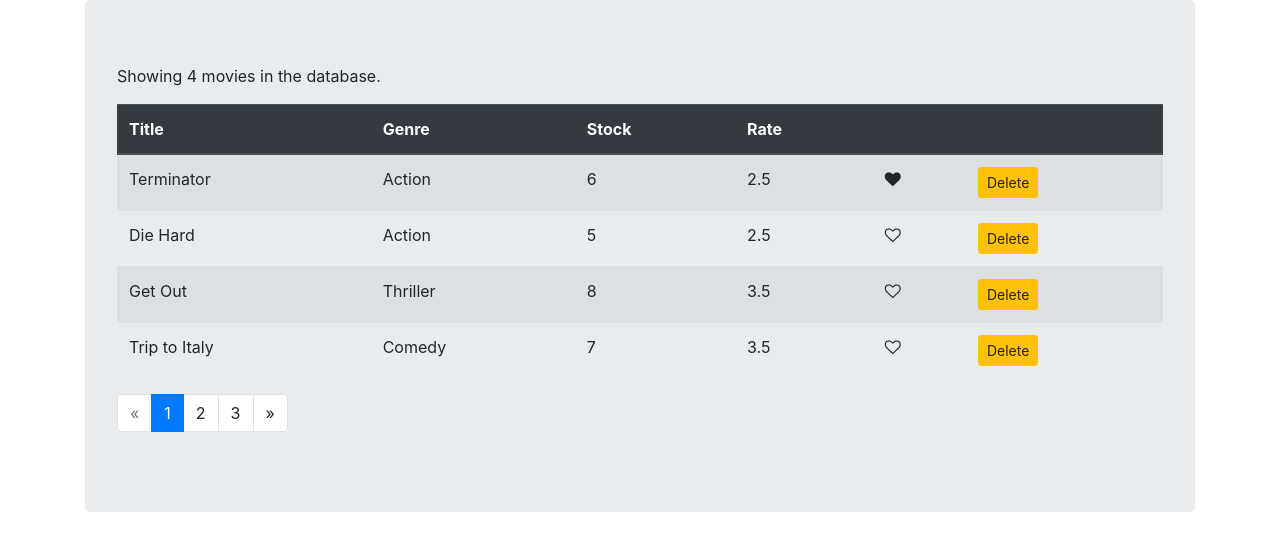
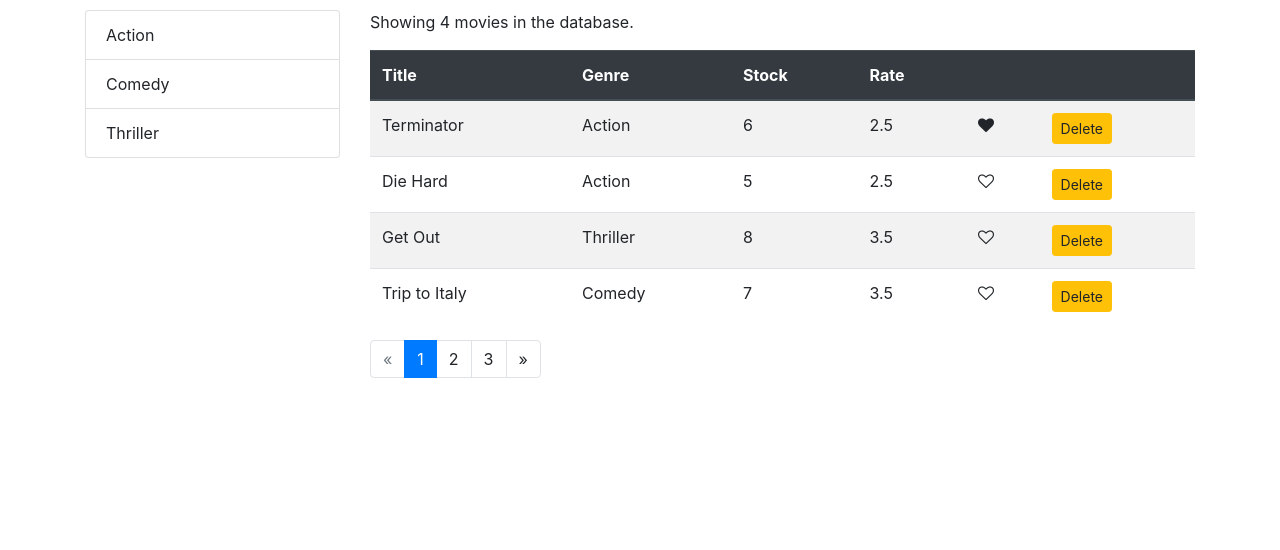
Before and after one commit to crisben2019/Vidly, a React (Create React App) app: page / in a window 1280 px wide. Shown: the top 550 px of the page. Built offline with nearby package versions, Linux system fonts and the light colour scheme.

Commit message:
List group WIP

```diff
--- a/package.json
+++ b/package.json
@@ -6,6 +6,7 @@
     "bootstrap": "^4.1.1",
     "font-awesome": "^4.7.0",
     "lodash": "^4.17.10",
+    "prop-types": "^15.6.2",
     "react": "^16.4.2",
     "react-dom": "^16.4.2",
     "react-scripts": "1.1.4"
--- a/src/App.css
+++ b/src/App.css
@@ -1,3 +1,7 @@
+body{
+   padding-top: 10px;
+}
+
 .App {
   text-align: center;
 }
--- /dev/null
+++ b/src/components/common/listGroup.jsx
@@ -0,0 +1,28 @@
+import React from 'react';
+import PropTypes from 'prop-types';
+
+const ListGroup = (props) => {
+   const { items, textProperty, valueProperty } = props;
+   return (
+      <ul className="list-group">
+         {items.map(item=>
+            <li key={item[valueProperty]} className="list-group-item">{item[textProperty]}</li>
+         )}
+      </ul>
+   );
+}
+
+ListGroup.defaultProps = {
+   textProperty: "name",
+   valueProperty: "_id"
+};
+
+ListGroup.propTypes = {
+   items: PropTypes.array.isRequired,
+   textProperty: PropTypes.string,
+   valueProperty: PropTypes.string
+};
+
+
+
+export default ListGroup;
--- a/src/components/common/pagination.jsx
+++ b/src/components/common/pagination.jsx
@@ -1,8 +1,9 @@
 import React from 'react';
 import _ from 'lodash';
+import PropTypes from 'prop-types';
 
 const Pagination = (props) => {
-   const { itemsCount, pageSize, currentPage } = props;
+   const { itemsCount, pageSize, currentPage, onPageChange } = props;
 
    const pagesCount = Math.ceil(itemsCount / pageSize);
    const pages = _.range(1, pagesCount + 1);
@@ -13,18 +14,18 @@ const Pagination = (props) => {
       <nav aria-label="...">
          <ul className="pagination">
             <li className={currentPage === 1 ? 'page-item disabled' : 'page-item'}>
-               <a className="page-link" onClick={() => props.onPageChange(currentPage - 1)}>
+               <a className="page-link" onClick={() => onPageChange(currentPage - 1)}>
                   <span aria-hidden="true">&laquo;</span>
                   <span className="sr-only">Previous</span>
                </a>
             </li>
             {pages.map(page =>
                <li key={page} className={currentPage === page ? 'page-item active' : 'page-item'}>
-                  <a className="page-link" onClick={() => props.onPageChange(page)}>{page}</a>
+                  <a className="page-link" onClick={() => onPageChange(page)}>{page}</a>
                </li>
             )}
             <li className={currentPage === pagesCount ? 'page-item disabled' : 'page-item'}>
-               <a className="page-link" onClick={() => props.onPageChange(currentPage + 1)}>
+               <a className="page-link" onClick={() => onPageChange(currentPage + 1)}>
                   <span aria-hidden="true">&raquo;</span>
                   <span className="sr-only">Previous</span>
                </a>
@@ -33,4 +34,12 @@ const Pagination = (props) => {
       </nav>
    );
 }
+
+Pagination.propTypes = {
+   itemsCount: PropTypes.number.isRequired,
+   pageSize: PropTypes.number.isRequired,
+   currentPage: PropTypes.number.isRequired,
+   onPageChange: PropTypes.func.isRequired
+};
+
 export default Pagination;
--- a/src/components/movies.jsx
+++ b/src/components/movies.jsx
@@ -1,19 +1,31 @@
 import React, { Component } from 'react';
 import { getMovies } from "../services/fakeMovieService";
+import { getGenres } from '../services/fakeGenreService';
 import Like from "./common/like";
 import Pagination from "./common/pagination";
+import ListGroup from "./common/listGroup"
 import { paginate } from "../utils/paginate";
 
 class Movies extends Component {
    state = {
+      movies: [],
+      genres: [],
+      pageSize: 4,
+      currentPage: 1,
+   }
+
+   componentDidMount = () => {
+      this.setState({
          movies: getMovies(),
-      pageSize: 4,
-      currentPage: 1
+         genres: getGenres()
+      });
    }
 
    handleDelete = (movie) => {
       const movies = this.state.movies.filter(m => m._id !== movie._id);
       this.setState({ movies: movies });
+      this.state.movies = movies;
+      this.handlePageChange(this.state.currentPage);
    }
 
    handleLike = (movie) => {
@@ -27,13 +39,21 @@ class Movies extends Component {
       this.setState({ currentPage });
    }
 
+   handleGenreSelect = (genre) => {
+      console.log(genre);
+   }
+
    render() {
       const { length: count } = this.state.movies;
       const { pageSize, currentPage, movies } = this.state;
       if (count === 0) return <p>There are no movies in the database.</p>;
       const paginatedMovies = paginate(movies, currentPage, pageSize);
       return (
-         <div className="jumbotron container-fluid">
+         <div className="row">
+            <div className="col-3">
+               <ListGroup items={this.state.genres} onItemSelect={this.handleGenreSelect} />
+            </div>
+            <div className="col">
                <p>Showing {paginatedMovies.length} movies in the database.</p>
                <table className="table table-striped">
                   <thead className="thead-dark">
@@ -61,6 +81,7 @@ class Movies extends Component {
                </table>
                <Pagination itemsCount={count} pageSize={pageSize} currentPage={currentPage} onPageChange={this.handlePageChange} />
             </div>
+         </div>
       );
    }
 }
```
Lines whose indentation alone changed are shown as unchanged.
